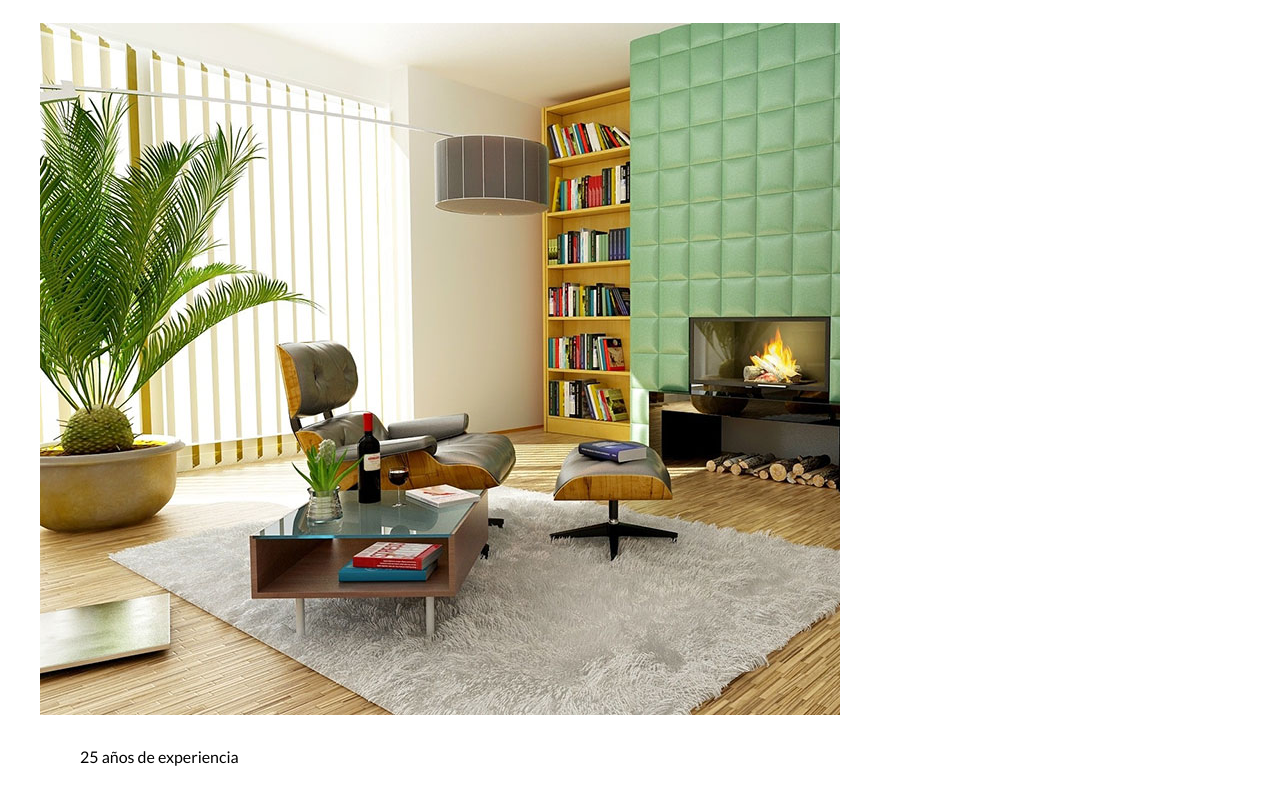
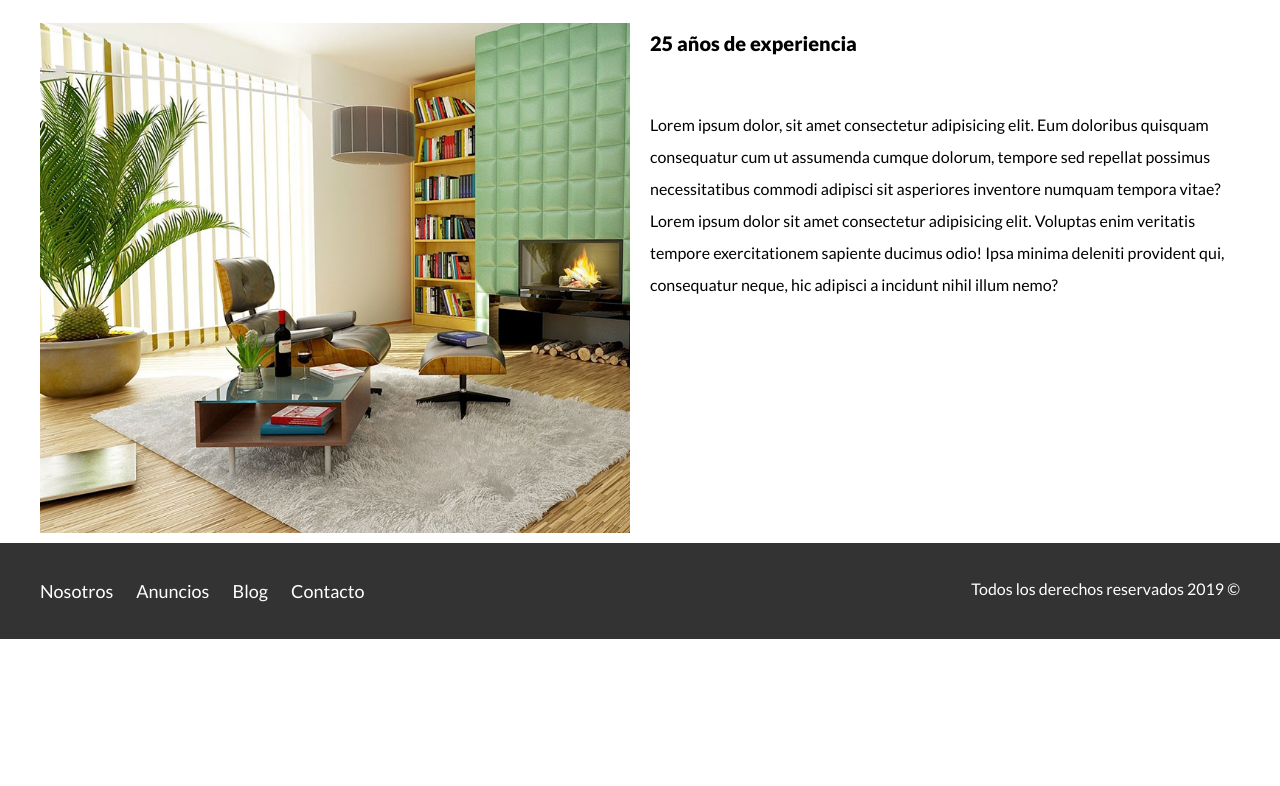
Before and after one commit to Tenchito/Sitio_Web_Bienes_Raices-HTML5_y_CSS3, a plain HTML site: page nosotros.html in a window 1280 px wide. Shown: the part 238-1024 px from the top of the page. After the commit the page ends 877 px from the top, so only its background shows below. Drawn offline with nearby package versions, Linux system fonts and the light colour scheme.

Commit message:
Se da estilo a main de nosotros.html

```diff
--- a/css/style.css
+++ b/css/style.css
@@ -222,3 +222,19 @@ h4 {font-size: 2.6rem;}
 .site-footer nav {display: none;}
 @media (min-width: 768px) {.site-footer nav {display: block;}}
 .copyright {margin: 0; color: #FFFFFF;}
+
+/* Internas */
+/* Nosotros */
+@media (min-width: 768px) {
+    .contenido-nosotros {
+        display: grid;
+        grid-template-columns: repeat(2, 1fr);
+        column-gap: 2rem;
+    }
+}
+.texto-nosotros blockquote {
+    font-weight: 900;
+    font-size: 2rem;
+    margin: 0;
+    padding: 0 0 3rem 0;
+}
```
